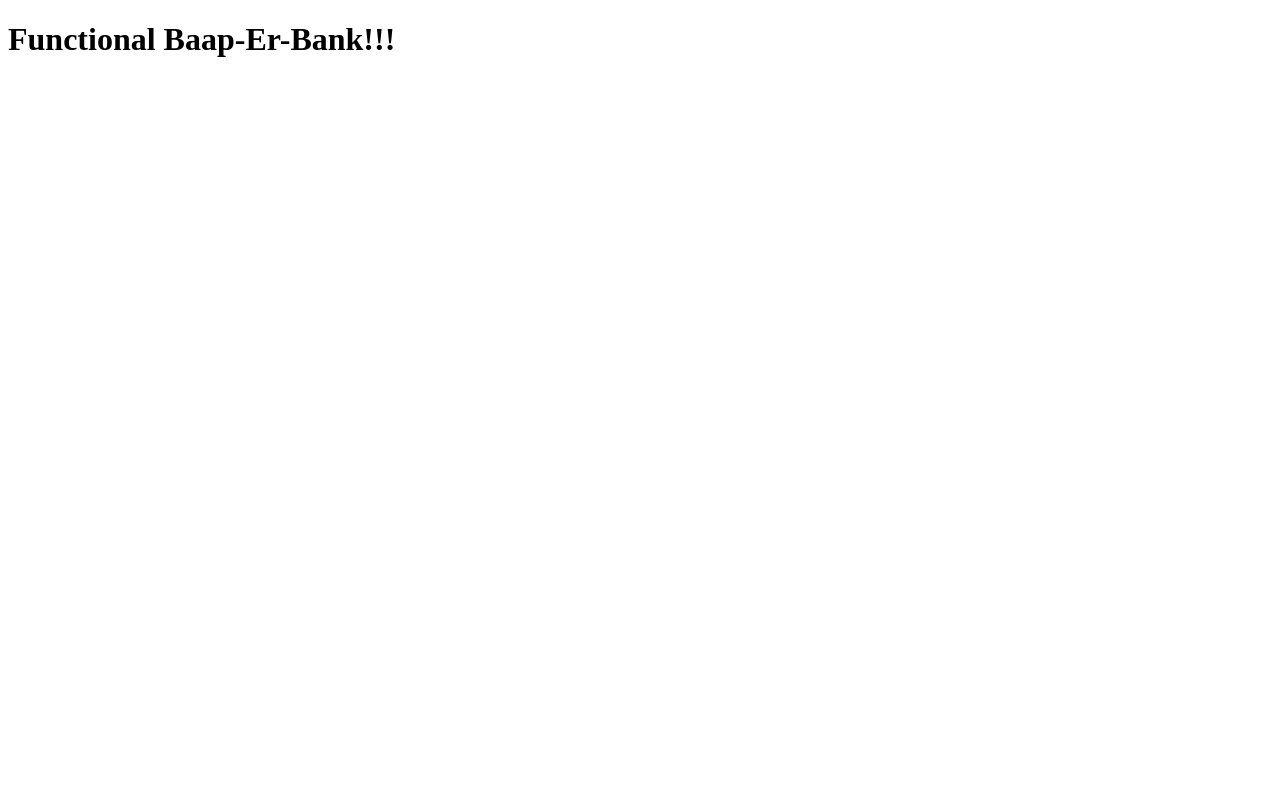
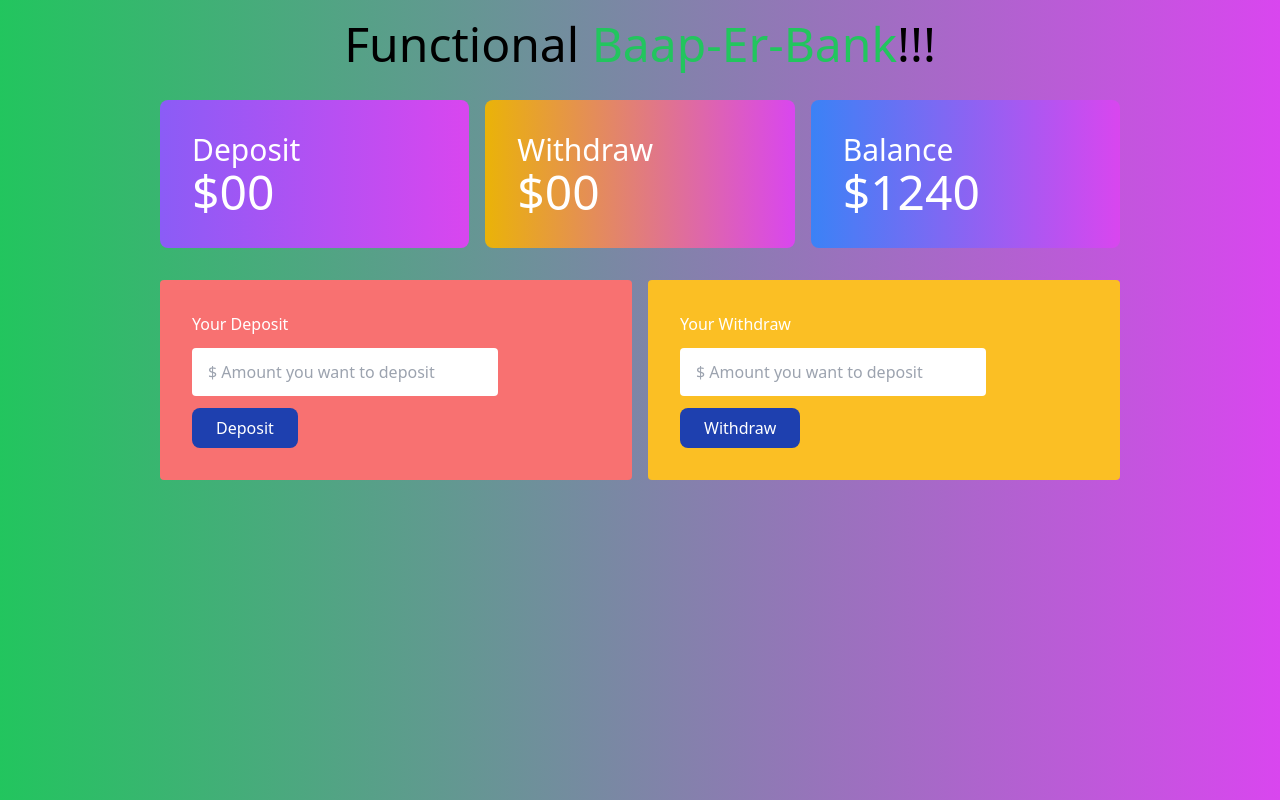
Before and after one commit to Maasuuum/bap-er-bank-recap, a plain HTML site: page index.html in a window 1280 px wide. Drawn offline with nearby package versions, Linux system fonts and the light colour scheme.

Commit message:
banking home page

```diff
--- a/index.html
+++ b/index.html
@@ -4,10 +4,44 @@
     <meta charset="UTF-8">
     <meta name="viewport" content="width=device-width, initial-scale=1.0">
     <title>Functional Baap Er Bank</title>
+    <script src="https://cdn.tailwindcss.com"></script>
 </head>
-<body>
+<body class="bg-gradient-to-r from-green-500 to-fuchsia-500">
     <header>
-        <h1>Functional <span>Baap-Er-Bank</span>!!!</h1>
+        <h1 class="text-5xl font-medium text-center mt-5">Functional <span class="text-green-500">Baap-Er-Bank</span>!!!</h1>
     </header>
+    <main>
+        <section class="mt-8">
+            <div class="grid grid-cols-3 gap-4 w-3/4 mx-auto text-white">
+                <div class="bg-gradient-to-r from-violet-500 to-fuchsia-500 p-8 rounded-lg">
+                    <h4 class="text-3xl">Deposit</h4>
+                    <h2 class="text-5xl">$<span id="deposit-total">00</span></h2>
+                </div>
+                <div class="bg-gradient-to-r from-yellow-500 to-fuchsia-500 p-8 rounded-lg">
+                    <h4 class="text-3xl">Withdraw</h4>
+                    <h2 class="text-5xl">$<span id="withdraw-total">00</span></h2>
+                </div>
+                <div class="bg-gradient-to-r from-blue-500 to-fuchsia-500 p-8 rounded-lg">
+                    <h4 class="text-3xl">Balance</h4>
+                    <h2 class="text-5xl">$<span id="balance-total">1240</span></h2>
+                </div>
+            </div>
+        </section>
+        <!-- deposit and withdraw section -->
+        <section class="mt-8 w-3/4 mx-auto">
+            <div class="grid grid-cols-2 gap-4">
+                <div class="bg-red-400 p-8 rounded">
+                    <h3 class="text-white mb-3">Your Deposit</h3>
+                    <input class="w-3/4 px-4 py-3 rounded block" type="text" placeholder="$ Amount you want to deposit">
+                    <button id="btn-deposit" class="bg-blue-800 px-6 py-2 text-white rounded-lg mt-3 font-medium hover:bg-sky-600">Deposit</button>
+                </div>
+                <div class="bg-amber-400 p-8 rounded">
+                    <h3 class="text-white mb-3">Your Withdraw</h3>
+                    <input class="w-3/4 px-4 py-3 rounded block" type="text" placeholder="$ Amount you want to deposit">
+                    <button id="btn-withdraw" class="bg-blue-800 px-6 py-2 text-white rounded-lg mt-3 font-medium hover:bg-sky-600">Withdraw</button>
+                </div>
+            </div>
+        </section>
+    </main>
 </body>
 </html>
```
